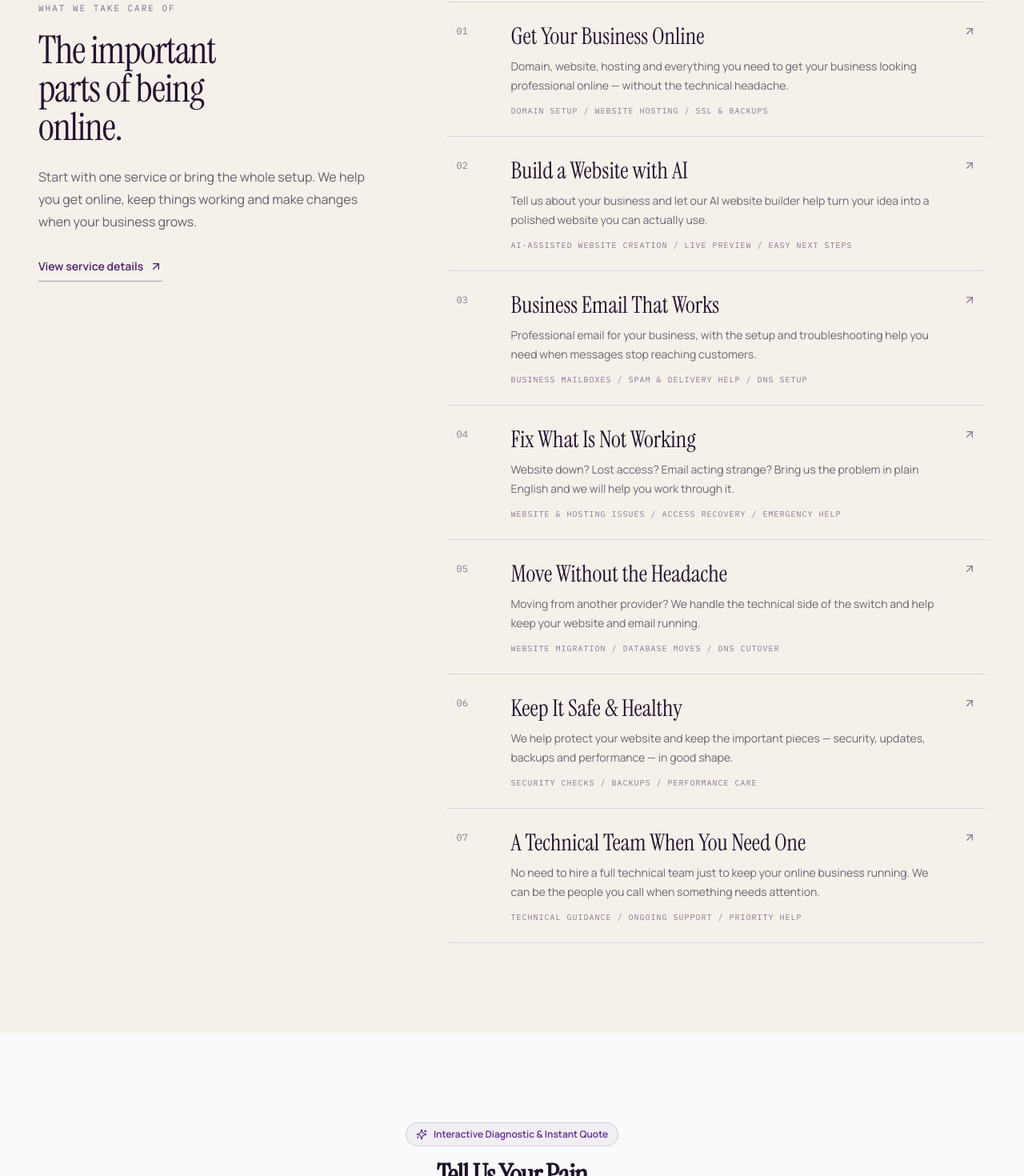
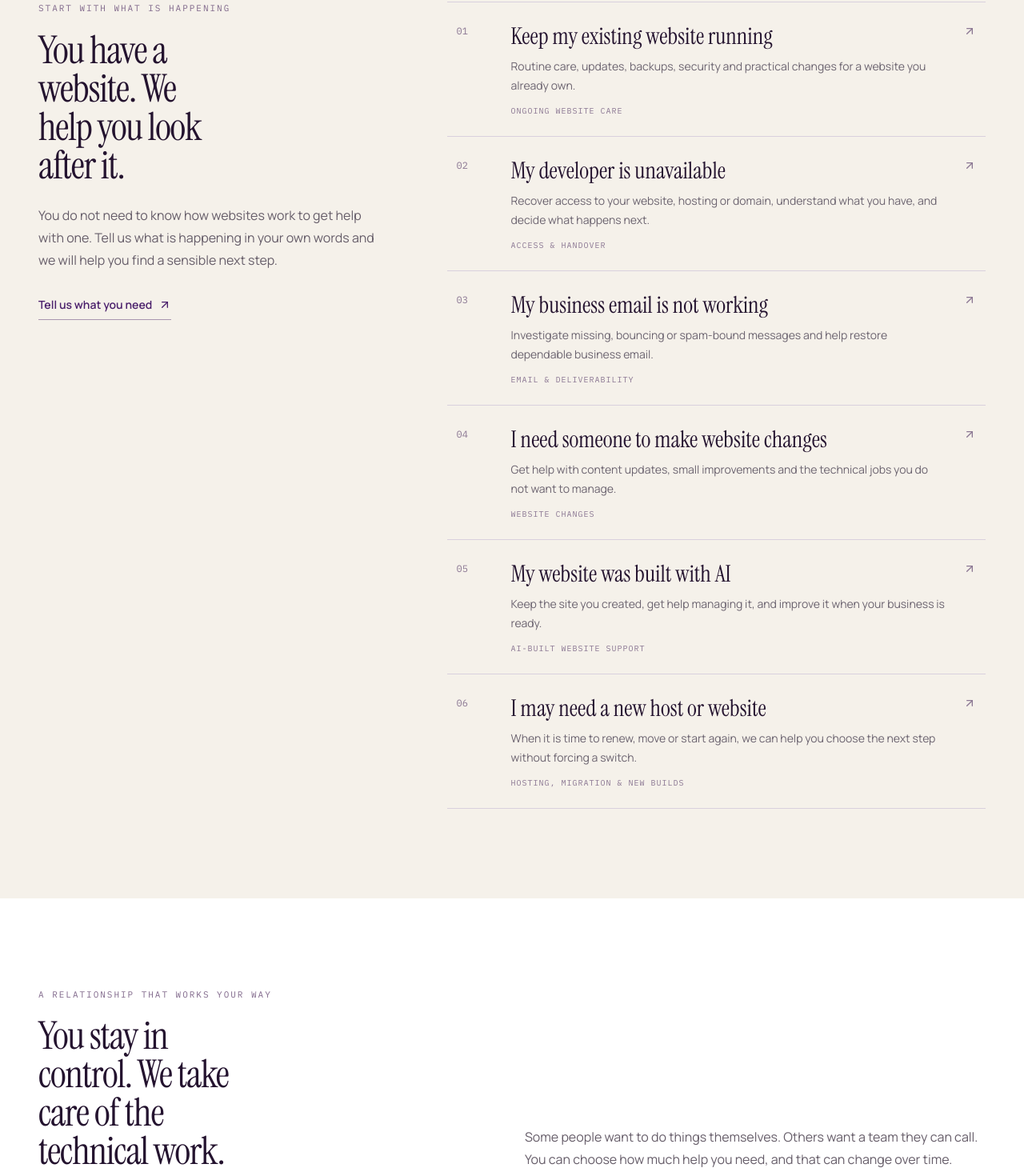
Before and after one commit to Holladworld/hostsuite, a Next.js app: page / in a window 1280 px wide. Shown: the part 1175-2645 px from the top of the page at 80% size. Built offline with nearby package versions, Linux system fonts and the light colour scheme; no server answers; the database is empty.

Commit message:
redesign(home): lead with managed website care

```diff
--- a/components/services.tsx
+++ b/components/services.tsx
@@ -1,48 +1,77 @@
 import Link from 'next/link';
 import { ArrowUpRight } from 'lucide-react';
-import { SERVICES } from '@/lib/constants';
 
-const destinations = [
-  '/services',
-  '/portal/ai-builder',
-  '/services#email-deliverability',
-  '/#diagnostic',
-  '/services#zero-downtime-migration',
-  '/services#managed-servers',
-  '/#diagnostic',
+const help = [
+  {
+    number: '01',
+    title: 'Keep my existing website running',
+    description: 'Routine care, updates, backups, security and practical changes for a website you already own.',
+    detail: 'ONGOING WEBSITE CARE',
+    href: '/services#managed-servers',
+  },
+  {
+    number: '02',
+    title: 'My developer is unavailable',
+    description: 'Recover access to your website, hosting or domain, understand what you have, and decide what happens next.',
+    detail: 'ACCESS & HANDOVER',
+    href: '/?issue=developer-ghosted#diagnostic',
+  },
+  {
+    number: '03',
+    title: 'My business email is not working',
+    description: 'Investigate missing, bouncing or spam-bound messages and help restore dependable business email.',
+    detail: 'EMAIL & DELIVERABILITY',
+    href: '/services#email-deliverability',
+  },
+  {
+    number: '04',
+    title: 'I need someone to make website changes',
+    description: 'Get help with content updates, small improvements and the technical jobs you do not want to manage.',
+    detail: 'WEBSITE CHANGES',
+    href: '/#diagnostic',
+  },
+  {
+    number: '05',
+    title: 'My website was built with AI',
+    description: 'Keep the site you created, get help managing it, and improve it when your business is ready.',
+    detail: 'AI-BUILT WEBSITE SUPPORT',
+    href: '/#ai-websites',
+  },
+  {
+    number: '06',
+    title: 'I may need a new host or website',
+    description: 'When it is time to renew, move or start again, we can help you choose the next step without forcing a switch.',
+    detail: 'HOSTING, MIGRATION & NEW BUILDS',
+    href: '/services#zero-downtime-migration',
+  },
 ];
 
 export function Services() {
   return (
+    <>
       <section id="services" className="scroll-mt-20 bg-[#F5F1EA] py-20 sm:py-24 lg:py-28">
         <div className="mx-auto grid max-w-7xl gap-12 px-5 sm:px-8 lg:grid-cols-[0.78fr_1.22fr] lg:gap-20 lg:px-12">
           <div className="lg:sticky lg:top-28 lg:self-start">
-          <p className="font-mono-data text-[11px] uppercase tracking-[0.18em] text-[#80688B]">What we take care of</p>
-          <h2 className="mt-5 max-w-[11ch] font-display text-4xl font-normal leading-[1.02] tracking-[-0.025em] text-[#24132F] sm:text-5xl">
-            The important parts of being online.
+            <p className="font-mono-data text-[11px] uppercase tracking-[0.18em] text-[#80688B]">Start with what is happening</p>
+            <h2 className="mt-5 max-w-[10ch] font-display text-4xl font-normal leading-[1.02] tracking-[-0.025em] text-[#24132F] sm:text-5xl">
+              You have a website. We help you look after it.
             </h2>
             <p className="mt-6 max-w-md text-base leading-7 text-[#665D69]">
-            Start with one service or bring the whole setup. We help you get online, keep things working and make changes when your business grows.
+              You do not need to know how websites work to get help with one. Tell us what is happening in your own words and we will help you find a sensible next step.
             </p>
-          <Link href="/services" className="mt-8 inline-flex items-center gap-2 border-b border-[#A996B0] pb-2 text-sm font-semibold text-[#4A1F6B] hover:border-[#4A1F6B]">
-            View service details <ArrowUpRight className="h-4 w-4" />
+            <Link href="/#diagnostic" className="mt-8 inline-flex items-center gap-2 border-b border-[#A996B0] pb-2 text-sm font-semibold text-[#4A1F6B] hover:border-[#4A1F6B]">
+              Tell us what you need <ArrowUpRight className="h-4 w-4" />
             </Link>
           </div>
 
           <div className="border-t border-[#D9D0DD]">
-          {SERVICES.map((service, index) => (
-            <Link
-              key={service.title}
-              href={destinations[index] ?? '/services'}
-              className="group grid gap-3 border-b border-[#D9D0DD] py-6 transition-colors hover:bg-white/55 sm:grid-cols-[3rem_1fr_auto] sm:gap-5 sm:px-3"
-            >
-              <span className="pt-1 font-mono-data text-xs text-[#8B7793]">{String(index + 1).padStart(2, '0')}</span>
+            {help.map((item) => (
+              <Link key={item.number} href={item.href} className="group grid gap-3 border-b border-[#D9D0DD] py-6 transition-colors hover:bg-white/55 sm:grid-cols-[3rem_1fr_auto] sm:gap-5 sm:px-3">
+                <span className="pt-1 font-mono-data text-xs text-[#8B7793]">{item.number}</span>
                 <span>
-                <span className="block font-display text-2xl font-normal leading-tight text-[#24132F] sm:text-[1.8rem]">{service.title}</span>
-                <span className="mt-2 block max-w-2xl text-sm leading-6 text-[#6C6470]">{service.description}</span>
-                <span className="mt-3 block font-mono-data text-[10px] uppercase tracking-[0.1em] text-[#8B7793]">
-                  {service.bullets.join('  /  ')}
-                </span>
+                  <span className="block font-display text-2xl font-normal leading-tight text-[#24132F] sm:text-[1.8rem]">{item.title}</span>
+                  <span className="mt-2 block max-w-2xl text-sm leading-6 text-[#6C6470]">{item.description}</span>
+                  <span className="mt-3 block font-mono-data text-[10px] uppercase tracking-[0.1em] text-[#8B7793]">{item.detail}</span>
                 </span>
                 <ArrowUpRight className="mt-1 h-4 w-4 text-[#8B7793] transition-transform group-hover:-translate-y-1 group-hover:translate-x-1 group-hover:text-[#4A1F6B]" />
               </Link>
@@ -50,5 +79,57 @@ export function Services() {
           </div>
         </div>
       </section>
+
+      <section id="how-it-works" className="bg-white py-20 sm:py-24 lg:py-28">
+        <div className="mx-auto max-w-7xl px-5 sm:px-8 lg:px-12">
+          <div className="grid gap-8 lg:grid-cols-[0.8fr_1.2fr] lg:items-end">
+            <div>
+              <p className="font-mono-data text-[11px] uppercase tracking-[0.18em] text-[#80688B]">A relationship that works your way</p>
+              <h2 className="mt-5 max-w-[11ch] font-display text-4xl font-normal leading-[1.02] tracking-[-0.025em] text-[#24132F] sm:text-5xl">You stay in control. We take care of the technical work.</h2>
+            </div>
+            <p className="max-w-xl text-base leading-7 text-[#665D69] lg:justify-self-end">
+              Some people want to do things themselves. Others want a team they can call. You can choose how much help you need, and that can change over time.
+            </p>
+          </div>
+          <div className="mt-12 grid border-y border-[#D9D0DD] md:grid-cols-3">
+            <article className="py-7 md:pr-8">
+              <p className="font-mono-data text-xs text-[#8B7793]">01 / GUIDED</p>
+              <h3 className="mt-4 font-display text-2xl text-[#24132F]">I want to do it myself.</h3>
+              <p className="mt-3 text-sm leading-6 text-[#6C6470]">Use the customer portal and straightforward guidance to handle the tasks you are comfortable with.</p>
+            </article>
+            <article className="border-t border-[#D9D0DD] py-7 md:border-l md:border-t-0 md:px-8">
+              <p className="font-mono-data text-xs text-[#8B7793]">02 / MANAGED</p>
+              <h3 className="mt-4 font-display text-2xl text-[#24132F]">Please handle it for me.</h3>
+              <p className="mt-3 text-sm leading-6 text-[#6C6470]">Let HostSuite take care of the agreed website and technical responsibilities while you focus on your business.</p>
+            </article>
+            <article className="border-t border-[#D9D0DD] py-7 md:border-l md:border-t-0 md:pl-8">
+              <p className="font-mono-data text-xs text-[#8B7793]">03 / ON DEMAND</p>
+              <h3 className="mt-4 font-display text-2xl text-[#24132F]">I just need help right now.</h3>
+              <p className="mt-3 text-sm leading-6 text-[#6C6470]">Bring us a specific issue or request. You do not have to sign up for full management to ask for help.</p>
+            </article>
+          </div>
+        </div>
+      </section>
+
+      <section id="ai-websites" className="scroll-mt-20 bg-[#21132F] text-white">
+        <div className="grid max-w-[1440px] lg:mx-auto lg:grid-cols-[1.05fr_0.95fr]">
+          <div className="flex flex-col justify-center px-5 py-16 sm:px-8 sm:py-20 lg:px-14 xl:px-20">
+            <p className="font-mono-data text-[10px] uppercase tracking-[0.2em] text-[#CBB5D8]">When you are ready for something new</p>
+            <h2 className="mt-5 max-w-[11ch] font-display text-4xl font-normal leading-[0.98] sm:text-5xl lg:text-6xl">Your next website does not have to start from scratch.</h2>
+            <p className="mt-6 max-w-lg text-sm leading-7 text-white/70 sm:text-base">
+              Keep the website you already have, or explore an AI-assisted first draft when it is time for a change. You can work on it yourself or ask our team to help shape the next version.
+            </p>
+            <Link href="/portal/ai-builder" className="mt-8 inline-flex w-fit items-center gap-2 border-b border-white/50 pb-2 text-sm font-semibold text-white hover:border-white">
+              Explore AI website creation <ArrowUpRight className="h-4 w-4" />
+            </Link>
+            <p className="mt-4 max-w-lg text-xs leading-6 text-white/45">A new website is an option, not a requirement for getting help with the one you already own.</p>
+          </div>
+          <div className="relative min-h-[340px] overflow-hidden sm:min-h-[440px]">
+            <div className="absolute inset-0 bg-cover bg-center" style={{ backgroundImage: "url('https://images.unsplash.com/photo-1521737711867-e3b97375f902?auto=format&fit=crop&w=1600&q=85')" }} role="img" aria-label="Creative team collaborating in a bright studio" />
+            <div className="absolute inset-0 bg-gradient-to-r from-[#21132F]/45 via-transparent to-transparent" />
+          </div>
+        </div>
+      </section>
+    </>
   );
 }
```
Lines whose indentation alone changed are shown as unchanged.
